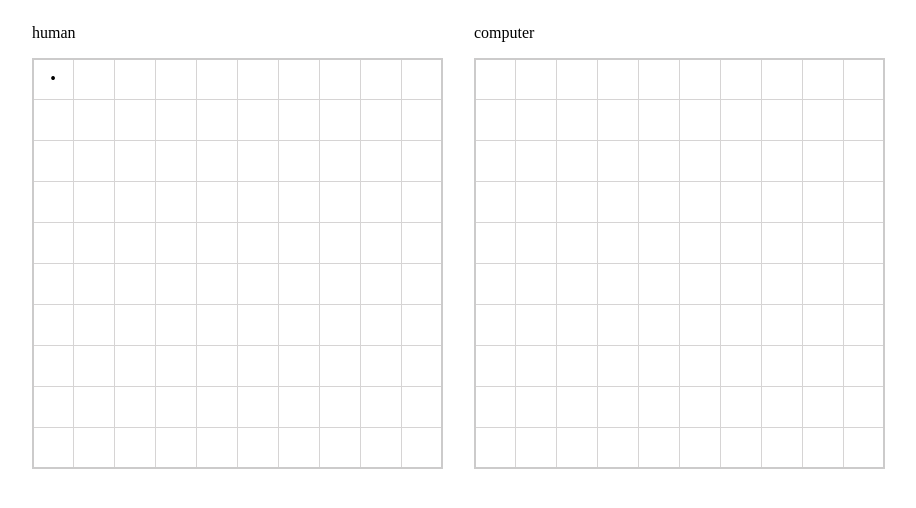
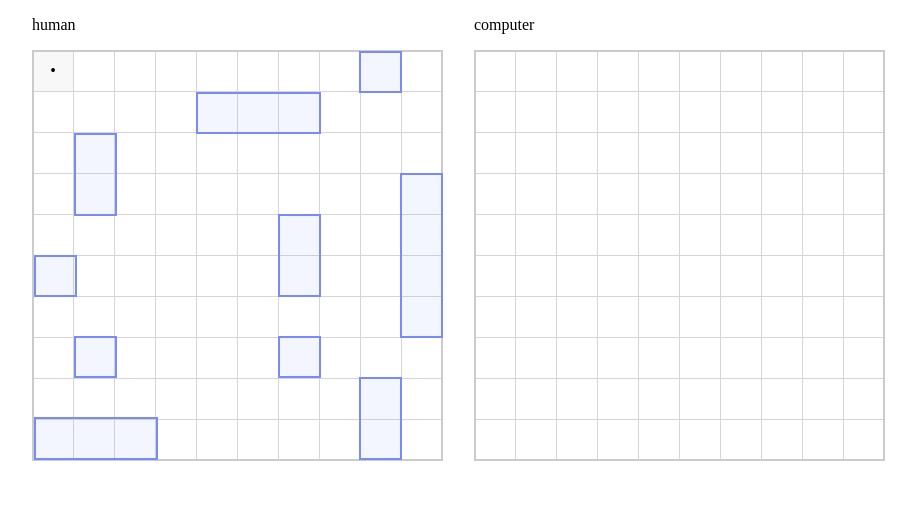
Before and after one commit to NRG55/battleship, a website built with webpack: page src/index.html in a window 1280 px wide. Both pictures are taken after a click on the element 234 px from the left and 78 px from the top of the page. Shown: the whole page, without its empty margins (182-1098 px from the left). Built offline with nearby package versions, Linux system fonts and the light colour scheme.

Commit message:
Update(Game.js): drawShipsOverlay(gameboard, parentElement) method. Update: style.css.

```diff
--- a/src/modules/DOM.js
+++ b/src/modules/DOM.js
@@ -43,7 +43,7 @@ export default class DOM {
         for (const shot of shots) {
             const cell =  parentElement.querySelector(`div[data-row='${shot.row}'][data-col='${shot.col}']`);
 
-            cell.classList.add("shot");
+            cell.classList.add("cell-shot");
         };
     };
 
@@ -51,7 +51,7 @@ export default class DOM {
         for (const hit of hits) {
             const cell =  parentElement.querySelector(`div[data-row='${hit.row}'][data-col='${hit.col}']`);
 
-            cell.classList.add("hit");
+            cell.classList.add("cell-hit");
         };
     };
 
--- a/src/modules/Game.js
+++ b/src/modules/Game.js
@@ -11,9 +11,6 @@ export default class Game {
         this.dom = new DOM();
 
         this.startGame();
-        this.updateBoard();
-        this.placeShipsRandomly(this.player2);
-        this.drawShipsOverlay(this.player2.gameboard, 'computer');
     };
 
     addBoardEventListeners(parentElement, playerBoard) {
@@ -25,9 +22,7 @@ export default class Game {
                 const col = cell.getAttribute("data-col");
 
                 this.handleShot(row, col, playerBoard);
-                console.log(playerBoard.missedAttacks);
-
-                this.updateBoard(playerBoard);
+                this.updateBoards();
             };
         };
     };
@@ -36,14 +31,14 @@ export default class Game {
         playerBoard.receiveAttack(row, col);
     };
 
-    updateBoard() {
+    updateBoards() {
         for (const player of this.players) {
             const parentElement = document.querySelector(`#${player.type}`);
 
             this.dom.renderBoard(parentElement);
 
             this.dom.renderShips(parentElement, player.gameboard.ships);
-            this.drawShipsOverlay(player.gameboard, parentElement.id);
+            this.drawShipsOverlay(player);
             this.dom.renderShots(parentElement, player.gameboard.missedAttacks);
             this.dom.renderHits(parentElement, player.gameboard.hits);
 
@@ -55,6 +50,12 @@ export default class Game {
         for (const player of this.players) {
             this.dom.renderPlayerSection(player);
         };
+
+        this.updateBoards();
+        this.placeShipsRandomly(this.player1);
+        this.placeShipsRandomly(this.player2);
+        this.drawShipsOverlay(this.player1);
+        this.drawShipsOverlay(this.player2);
     };
 
     placeShipsRandomly(player) {
@@ -82,13 +83,13 @@ export default class Game {
         this.dom.renderShips(parentElement, player.gameboard.ships);
     };
 
-    drawShipsOverlay(gameboard, parentElementId) {
-        const overlay = document.getElementById(`ships-overlay-${parentElementId}`);
+    drawShipsOverlay(player) {
+        const overlay = document.getElementById(`ships-overlay-${player.type}`);
 
         overlay.innerHTML = '';
 
-        gameboard.ships.forEach((shipObj, index) => {
-          const {  ship, row, col } = shipObj;
+        player.gameboard.ships.forEach((shipObject) => {
+          const {  ship, row, col } = shipObject;
 
           const shipDiv = document.createElement('div');
           // calculates a start points in percents for a ship div placement
@@ -107,18 +108,22 @@ export default class Game {
             height = ship.length * cellSize;
           };
 
-        //   shipDiv.classList.add('ship-overlay');
-
           shipDiv.style.top = `${top - 0.2}%`;
           shipDiv.style.left = `${left - 0.1}%`;
           shipDiv.style.width = `${width - 0.4}%`;
           shipDiv.style.height = `${height - 0.6}%`;
 
-          overlay.appendChild(shipDiv);
+          shipDiv.classList.add('ship-overlay');
+
+          if (player.type === "human") {
+            shipDiv.classList.add('ship-overlay-color');
+          };
 
           if (ship.sunk) {
             shipDiv.classList.add('ship-overlay-sunk');
           };
+
+          overlay.appendChild(shipDiv);
         });
     };
 };
--- a/src/modules/Gameboard.js
+++ b/src/modules/Gameboard.js
@@ -45,12 +45,12 @@ export default class Gameboard {
         //rows and columns a ship occupies depending on its direction
         const rowLength = ship.direction === 'horizontal' ? 1 : ship.length;
         const colLength = ship.direction === 'horizontal' ? ship.length : 1;
-console.log(row, col)
+
         const topRow = row - 1;
         const bottomRow = row + rowLength;
         const leftCol = col - 1;
         const rightCol = col + colLength;
-        console.log(ship.length)
+
         let shipEdgesArray = [];
 
         for (let r = topRow; r <= bottomRow; r++) {
@@ -87,8 +87,8 @@ console.log(row, col)
             };
 
             this.board[rowCoord][colCoord] = {ship, shipStartRow: row, shipStartCol: col, hit: false};
+        };
 
-        };
         this.ships.push({ship, row: row, col: col});
 
         return true;
--- a/src/style.css
+++ b/src/style.css
@@ -1,6 +1,7 @@
 body {
     display: grid;
     justify-content: center;
+    margin: 0;
 }
 
 main {
@@ -38,26 +39,33 @@ main {
     border: solid rgb(204, 203, 203) 2px;
 }
 
-.ship-overlay {
+.ship-overlay,
+.ship-overlay-color,
+.ship-overlay-sunk {
     position: absolute;
     pointer-events: none;
+}
+
+.ship-overlay-color {
     background-color: rgba(134, 168, 243, 0.1);
     border: solid rgb(120, 139, 247) 2px;
 }
 
 .ship-overlay-sunk {
-    position: absolute;
-    pointer-events: none;
     background-color: rgba(253, 160, 165, 0.1);
     border: solid rgb(250, 66, 66) 2px;
 }
 
-.shot::before {
+.cell-shot {
+    background-color: rgba(190, 188, 188, 0.1);
+}
+
+.cell-shot::before {
     content: '•';
     color: black;
 }
 
-.hit::before {
+.cell-hit::before {
     content: "✕";
     color: rgb(253, 45, 45);
     font-size: 1.5rem;
```
